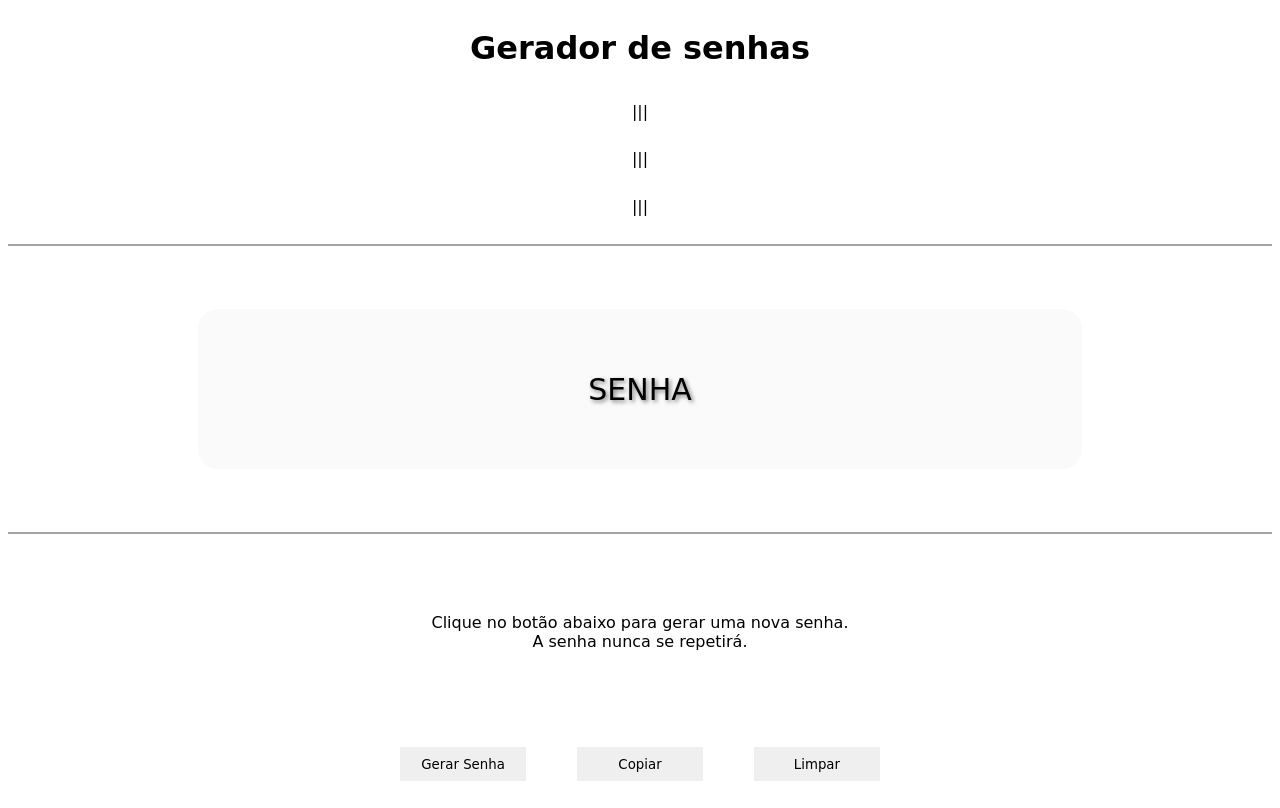
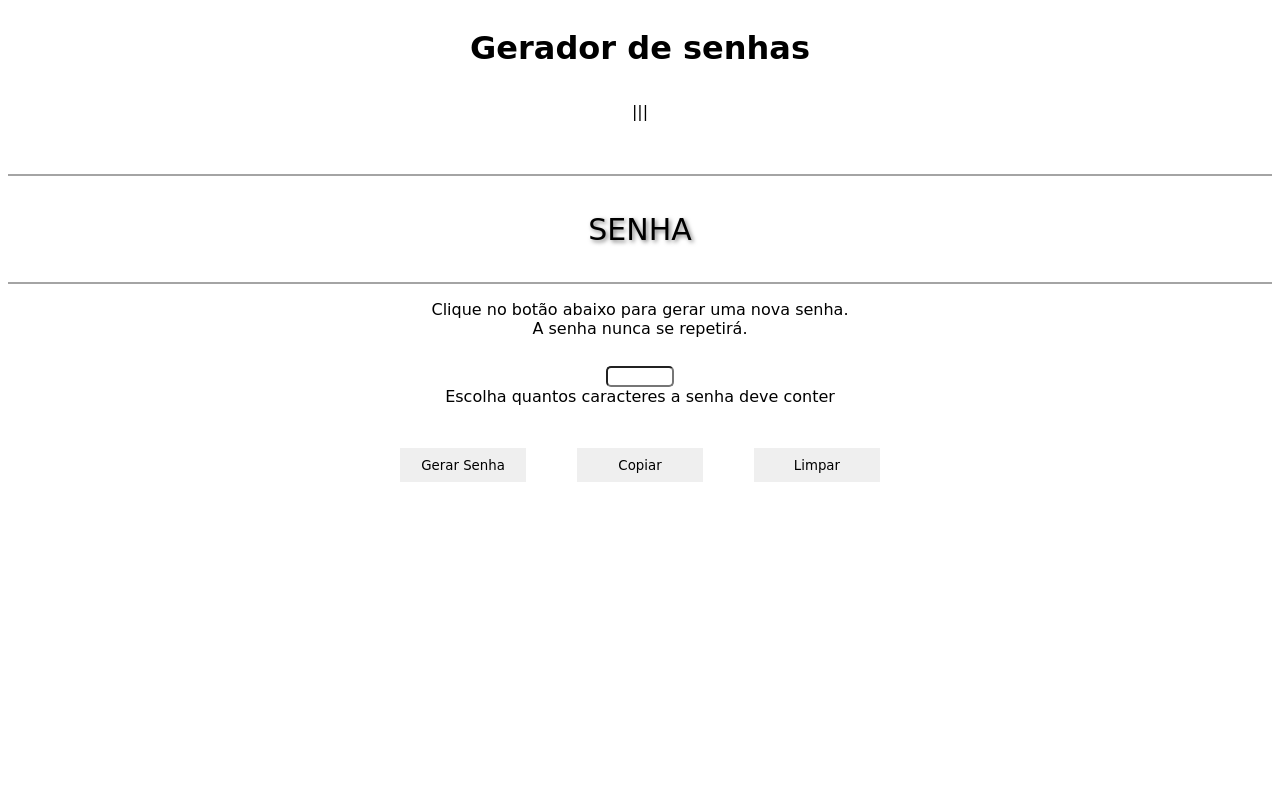
Before and after one commit to Zmining/passwordGenerator, a plain HTML site: page passwordGenerator/index.html in a window 1280 px wide. Drawn offline with Linux system fonts and the light colour scheme.

Commit message:
added the javascript file and fixed some things in html and css

```diff
--- a/passwordGenerator/index.css
+++ b/passwordGenerator/index.css
@@ -27,16 +27,24 @@ body{
     align-items: center;
     text-align: center;
     width: 100%;
-    height: 20%;
+    height: auto;
+    margin-bottom: 1%;
+
+}
+
+#line1{
+    background-color: rgba(0, 0, 0, 0.356);
+    width: 100%;
+    height: 2px;
+    margin-top: 2%;
     margin-bottom: 1%;
 }
 
-#line{
+#line2{
     background-color: rgba(0, 0, 0, 0.356);
     width: 100%;
     height: 2px;
-    margin-top: 5%;
-    margin-bottom: 5%;
+    margin-top: 1%;
 }
 
 #descricao{
@@ -44,7 +52,7 @@ body{
     flex-direction: column;
     justify-content: start;
     align-items: center;
-    margin-bottom: 7%;
+    margin-bottom: 1%;
     text-align: center;
     width: 100%;
 }
@@ -54,10 +62,10 @@ body{
     justify-content: center;
     align-items: center;
     width: 70%;
-    height: 20%;
+    height: 10%;
     margin: 0 15%;
     border-radius: 20px;
-    background-color: rgb(250, 250, 250);
+    background-color: rgb(255, 255, 255);
 }
 
 #password {
@@ -77,7 +85,8 @@ body{
 #button button{
     margin: 0 2%;
     height: 200%;
-    width: 10%;
+    width: auto;
+    min-width: 10%;
     border: 0;
 }
 
@@ -86,3 +95,18 @@ body{
     box-shadow: 0 2px 4px rgba(0, 0, 0, 0.3);
     background-color: rgb(245, 245, 245);
 }
+
+#input{
+    border-radius: 5px;
+}
+
+#div-input{
+    display: flex;
+    justify-content: center;
+    width: 100%;
+}
+
+label{
+    text-align: center;
+    margin-bottom: 4%;
+}
--- a/passwordGenerator/index.html
+++ b/passwordGenerator/index.html
@@ -4,21 +4,20 @@
     <meta name="viewport" content="width=device-width, initial-scale=1.0">
     <link rel="stylesheet" href="./index.css">
     <title>Gerador de senhas | Web</title>
+    <script defer src="./script.js"></script>
 </head>
 <body>
     <div id="header">
              <h1>Gerador de senhas</h1>
              <p>|||</p>
-             <p>|||</p>
-             <p>|||</p>
     </div>
-    <div id="line">
+    <div id="line1">
 
     </div>
     <div id="output">
         <p id="password">SENHA</p>
     </div>
-    <div id="line">
+    <div id="line2">
 
     </div>
     <div id="descricao">
@@ -26,6 +25,10 @@
         <br>A senha nunca se repetirá.
         </p>
     </div>
+    <div id="div-input">
+        <input type="number" id="input" min="5" max="10">
+    </div>
+    <label for="caracteres">Escolha quantos caracteres a senha deve conter</label>
     <div id="button">
         <button>Gerar Senha</button>
         <button>Copiar</button>
--- /dev/null
+++ b/passwordGenerator/script.js
@@ -0,0 +1,22 @@
+function geraSenha(num) {
+    var alfabeto = '';
+    var senha = '';
+
+    // Gerar alfabeto com letras maiúsculas e minúsculas
+    for (var i = 65; i <= 90; i++) { // Letras maiúsculas
+        alfabeto += String.fromCharCode(i);
+    }
+    for (var i = 97; i <= 122; i++) { // Letras minúsculas
+        alfabeto += String.fromCharCode(i);
+    }
+
+    // Gerar a senha
+    for (var i = 0; i < num; i++) {
+        var r = Math.floor(Math.random() * alfabeto.length);
+        senha += alfabeto[r];
+    }
+
+    console.log(senha);
+}
+
+geraSenha(3);
```
